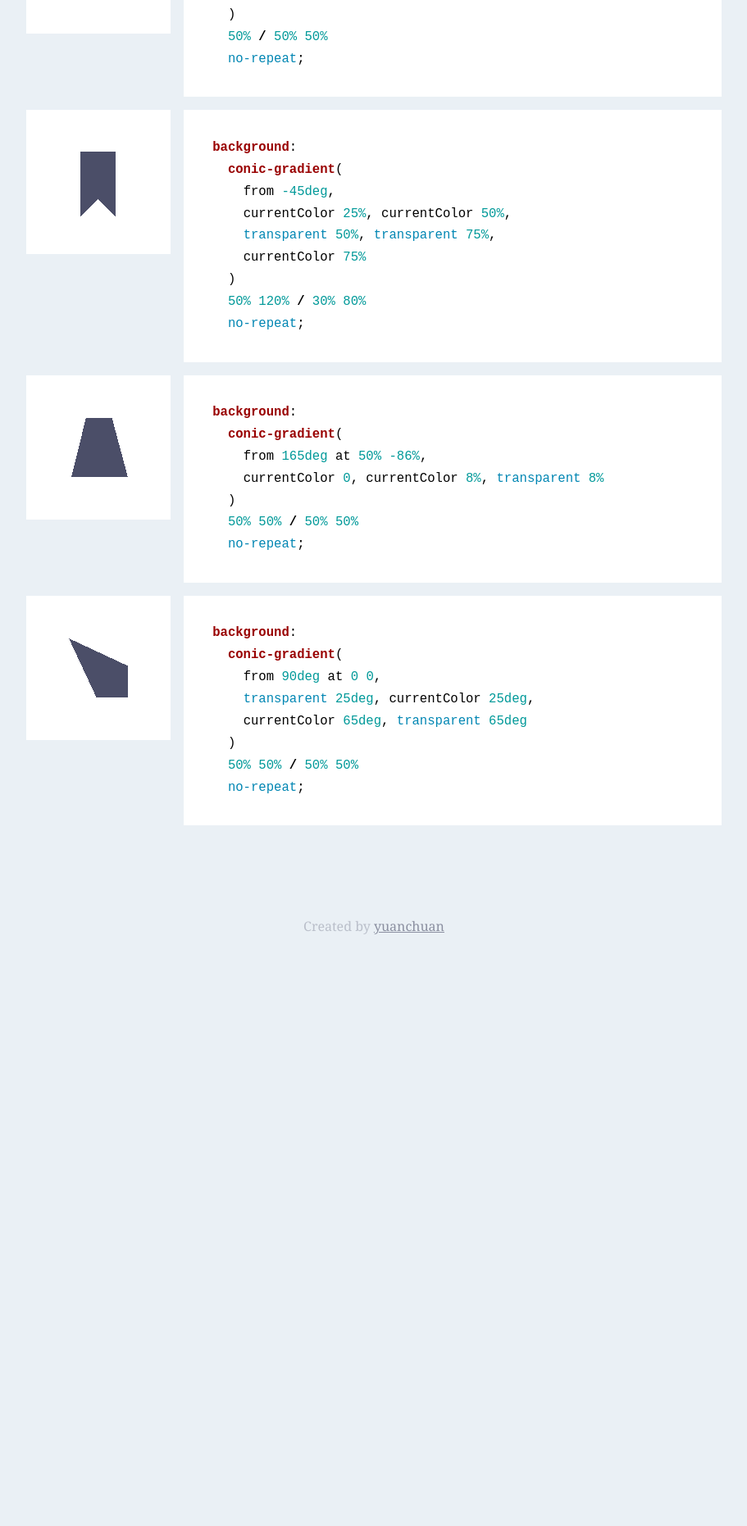
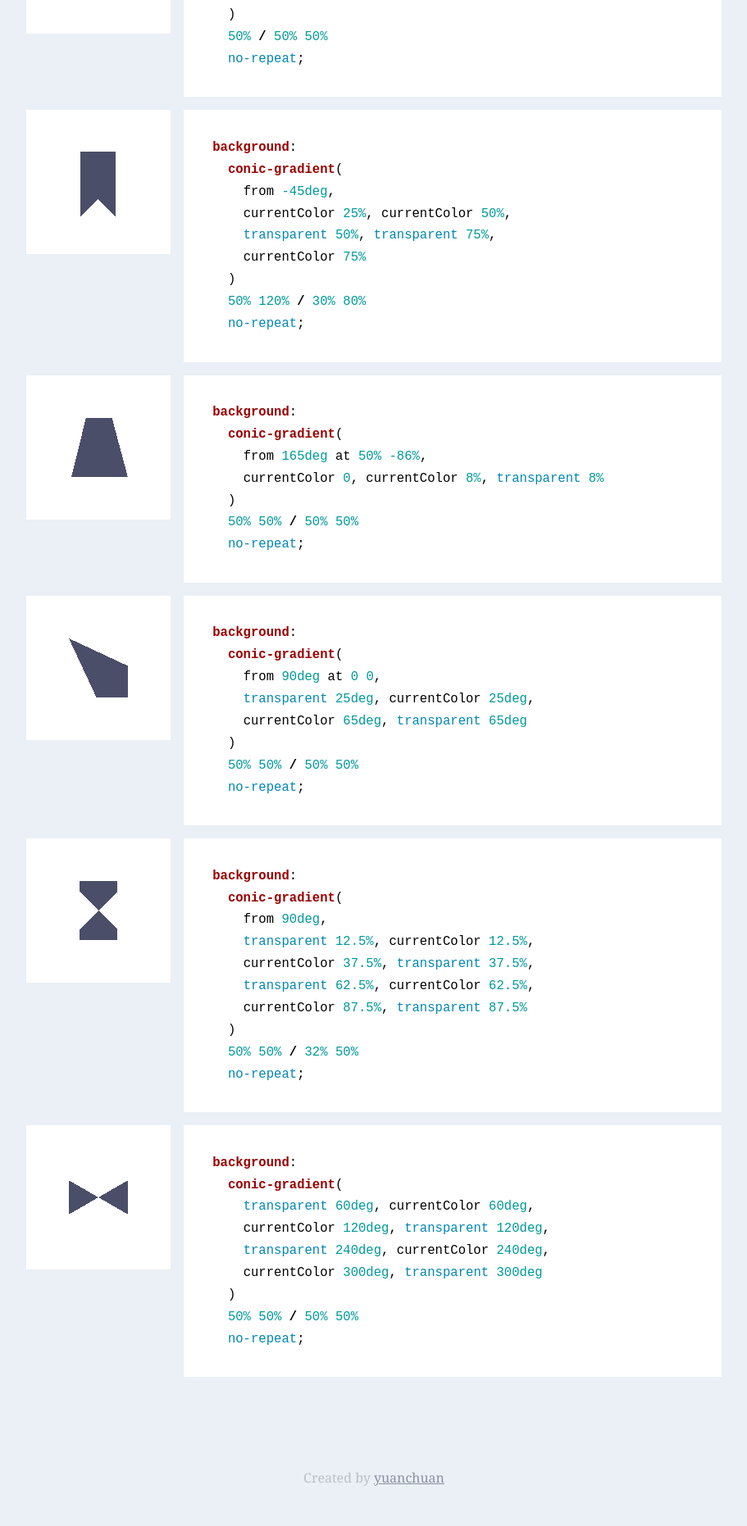
Before and after one commit to yuanchuan/gradient-shapes, a Jekyll site: the page built from index.html, in a window 1280 px wide. Shown: the part 2753-4615 px from the top of the page at 82% size, without its empty margins (184-1095 px from the left). Built offline with Jekyll 4.4.1, drawn with Linux system fonts in a browser that asks for light colours; before the commit the page ends 3942 px from its top, so only the background shows below that.

Commit message:
new shapes

```diff
--- a/assets/style.css
+++ b/assets/style.css
@@ -70,8 +70,17 @@ header p {
   [data-name="tag"] .preview {
     background-image: url(images/tag.png);
   }
+
   [data-name="spaceship"] .preview {
     background-image: url(images/spaceship.png);
+  }
+
+  [data-name="sandglass"] .preview {
+    background-image: url(images/sandglass.png);
+  }
+
+  [data-name="tie"] .preview {
+    background-image: url(images/tie.png);
   }
 }
 
--- a/index.html
+++ b/index.html
@@ -350,3 +350,67 @@ background:
   <css-doodle use="var(--doodle-spaceship)"></css-doodle>
   </div>
 </div>
+
+
+<div class="shape" data-name="sandglass">
+  <div class="preview">
+    <div style="background:
+  conic-gradient(
+    from 90deg,
+    transparent 12.5%, currentColor 12.5%,
+    currentColor 37.5%, transparent 37.5%,
+    transparent 62.5%, currentColor 62.5%,
+    currentColor 87.5%, transparent 87.5%
+  )
+  50% 50% / 32% 50%
+  no-repeat;"></div>
+  </div>
+  <div class="code">
+{% highlight css %}
+div {
+background:
+  conic-gradient(
+    from 90deg,
+    transparent 12.5%, currentColor 12.5%,
+    currentColor 37.5%, transparent 37.5%,
+    transparent 62.5%, currentColor 62.5%,
+    currentColor 87.5%, transparent 87.5%
+  )
+  50% 50% / 32% 50%
+  no-repeat;
+}
+{% endhighlight %}
+  <css-doodle use="var(--doodle-sandglass)"></css-doodle>
+  </div>
+</div>
+
+
+<div class="shape" data-name="tie">
+  <div class="preview">
+    <div style="background:
+  conic-gradient(
+    transparent 60deg, currentColor 60deg,
+    currentColor 120deg, transparent 120deg,
+    transparent 240deg, currentColor 240deg,
+    currentColor 300deg, transparent 300deg
+  )
+  50% 50% / 50% 50%
+  no-repeat;"></div>
+  </div>
+  <div class="code">
+{% highlight css %}
+div {
+background:
+  conic-gradient(
+    transparent 60deg, currentColor 60deg,
+    currentColor 120deg, transparent 120deg,
+    transparent 240deg, currentColor 240deg,
+    currentColor 300deg, transparent 300deg
+  )
+  50% 50% / 50% 50%
+  no-repeat;
+}
+{% endhighlight %}
+  <css-doodle use="var(--doodle-tie)"></css-doodle>
+  </div>
+</div>
```
Also changed, not shown: assets/images/sandglass.png (added), assets/images/tie.png (added), 1 other file.
